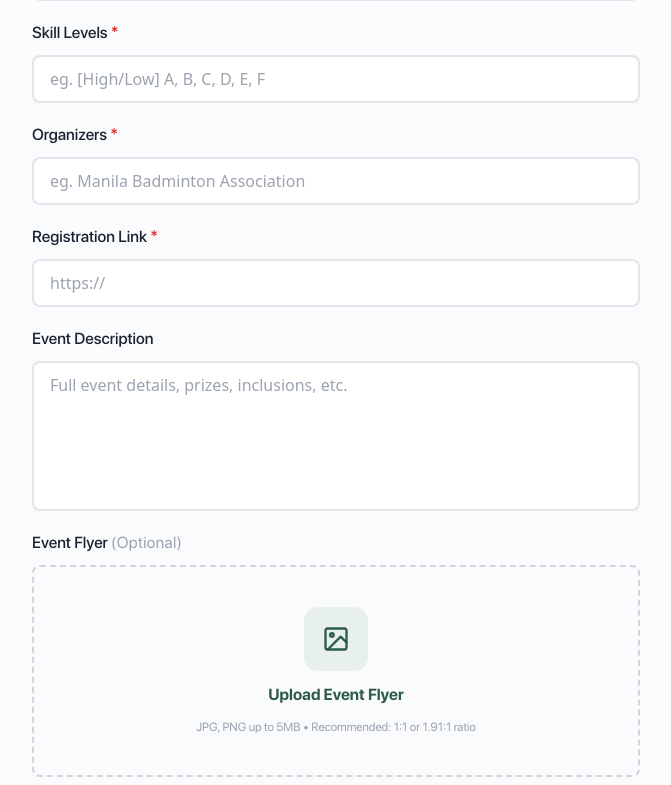
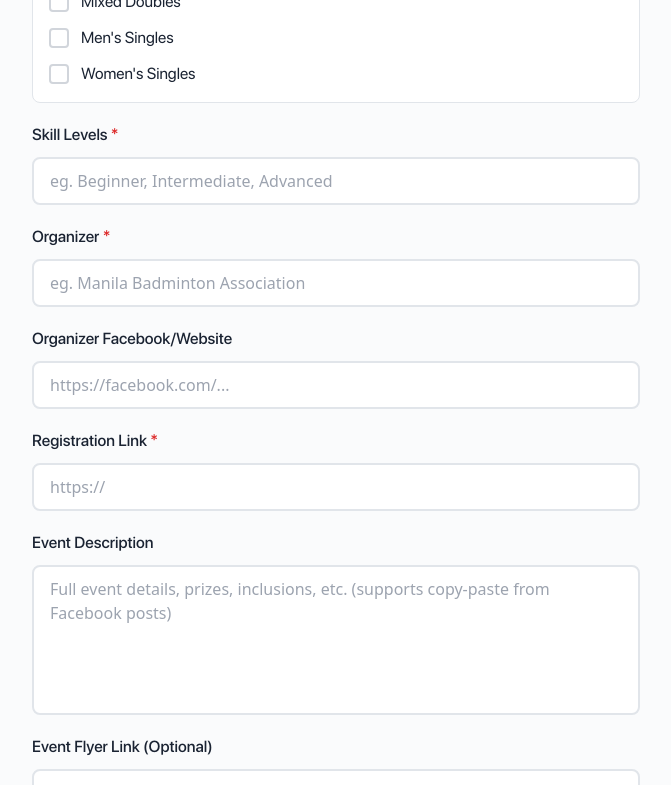
Before and after one commit to airemcs/shuttleboard, a React (Vite) app: page /submit in a window 1280 px wide. Shown: the part 840-1625 px from the top of the page, without its empty margins (304-975 px from the left). Built offline with nearby package versions, Linux system fonts and the light colour scheme.

Commit message:
Implement Formspree

```diff
--- a/src/components/Button.tsx
+++ b/src/components/Button.tsx
@@ -20,48 +20,21 @@ const baseStyles = `
   cursor-pointer
   flex
   justify-center
+  disabled:opacity-50
+  disabled:cursor-not-allowed
 `;
 
 const sizeStyles: Record<ButtonSize, string> = {
-  md: `
-    px-4 py-3
-    text-base
-  `,
-  lg: `
-    w-full
-    px-5 py-3
-    text-base
-  `,
-  xl: `
-    w-full
-    px-6 py-4
-    text-md
-  `,
+  md: `px-4 py-3 text-base`,
+  lg: `w-full px-5 py-3 text-base`,
+  xl: `w-full px-6 py-4 text-md`,
 };
 
 const variantStyles: Record<ButtonVariant, string> = {
-  primary: `
-    bg-primary-green
-    text-white
-    hover:bg-primary-green-hover
-  `,
-  secondary: `
-    hover:bg-surface-hover
-    text-foreground
-  `,
-  ghost: `
-    bg-surface-hover
-    hover:bg-background-alt
-    text-foreground
-  `,
-  neutral: `
-    bg-surface
-    text-primary-green
-    font-regular
-    border-1
-    border-[#E1E5EA]
-    hover:bg-surface-hover
-  `
+  primary: `bg-primary-green text-white hover:bg-primary-green-hover disabled:hover:bg-primary-green`,
+  secondary: `hover:bg-surface-hover text-foreground`,
+  ghost: `bg-surface-hover hover:bg-background-alt text-foreground`,
+  neutral: `bg-surface text-primary-green font-semibold border-1 border-[#E1E5EA] hover:bg-surface-hover`,
 };
 
 export default function Button({
@@ -72,16 +45,24 @@ export default function Button({
   iconPosition = "left",
   className = "",
   children,
+  type = "button",
+  disabled,
   ...props
 }: ButtonProps) {
   const content = text ?? children;
 
   return (
-    <button className={`${baseStyles} ${sizeStyles[size]} ${variantStyles[variant]} ${className}`} {...props}>
+    <button
+      type={type}
+      disabled={disabled}
+      className={`${baseStyles} ${sizeStyles[size]} ${variantStyles[variant]} ${className}`}
+      {...props}
+    >
       <span className={`inline-flex items-center gap-2 ${iconPosition === "right" ? "flex-row-reverse" : ""}`}>
         {icon}
         {content}
       </span>
     </button>
   );
+
 }
--- a/src/pages/Submission.tsx
+++ b/src/pages/Submission.tsx
@@ -1,12 +1,13 @@
 import { useState } from "react";
-import Navbar from "@/components/Navbar"
+import { Link } from "react-router-dom";
+import Navbar from "@/components/Navbar";
 import Footer from "@/components/Footer";
 import Input from "@/components/Input";
 import Select from "@/components/Select";
 import CheckboxGroup from "@/components/CheckboxGroup";
 import TextArea from "@/components/TextArea";
-import FileUpload from "@/components/FileUpload";
-import Button from "@/components/Button"
+import Button from "@/components/Button";
+import { FiCheckCircle } from "react-icons/fi";
 
 const categoryOptions = [
   { value: "mens-doubles", label: "Men's Doubles" },
@@ -18,13 +19,98 @@ const categoryOptions = [
 
 const eventTypeOptions = [
   { value: "tournament", label: "Tournament" },
+  { value: "league", label: "League" },
+  { value: "open-play", label: "Open Play" },
 ];
 
 export default function Submission() {
   const [eventType, setEventType] = useState("");
   const [categories, setCategories] = useState<string[]>([]);
   const [description, setDescription] = useState("");
-  // const [flyer, setFlyer] = useState<File | null>(null);
+  const [isSubmitting, setIsSubmitting] = useState(false);
+  const [isSuccess, setIsSuccess] = useState(false);
+  const [error, setError] = useState("");
+
+  const handleSubmit = async (e: React.FormEvent<HTMLFormElement>) => {
+    e.preventDefault();
+    setIsSubmitting(true);
+    setError("");
+
+    const form = e.currentTarget;
+    const formData = new FormData(form);
+
+    // Add select and checkbox values manually since they're custom components
+    formData.set("eventType", eventType);
+    formData.set("categories", categories.join(", "));
+    formData.set("description", description);
+
+    try {
+      const response = await fetch("https://formspree.io/f/xgoowdpp", {
+        method: "POST",
+        body: formData,
+        headers: {
+          Accept: "application/json",
+        },
+      });
+
+      if (response.ok) {
+        setIsSuccess(true);
+        form.reset();
+        setEventType("");
+        setCategories([]);
+        setDescription("");
+      } else {
+        const data = await response.json();
+        setError(data?.errors?.[0]?.message || "Something went wrong. Please try again.");
+      }
+    } catch {
+      setError("Something went wrong. Please try again.");
+    } finally {
+      setIsSubmitting(false);
+    }
+  };
+
+  // Success state
+  if (isSuccess) {
+    return (
+      <div className="min-h-screen bg-[#FAFBFC]">
+        <div className="w-full bg-white border-b border-[#E1E5EA]">
+          <div className="mx-auto max-w-7xl px-4 sm:px-6 md:px-8">
+            <Navbar />
+          </div>
+        </div>
+
+        <div className="mx-auto max-w-7xl md:max-w-2xl px-4 sm:px-6 md:px-8 flex flex-col items-center justify-center gap-y-6 py-20">
+          <div className="size-20 bg-primary-green-light rounded-full flex items-center justify-center">
+            <FiCheckCircle className="size-10 text-primary-green" />
+          </div>
+          <span className="font-sf-bold text-2xl md:text-3xl text-primary-black text-center">
+            Event Submitted!
+          </span>
+          <span className="font-sf-regular text-secondary-black text-center max-w-md">
+            Thank you for your submission. We'll review it and add it to the directory within 24-48 hours.
+          </span>
+          <div className="flex flex-col sm:flex-row gap-3 mt-4">
+            <Link to="/events">
+              <Button variant="primary" size="lg" text="Browse Events" />
+            </Link>
+            <Button
+              variant="neutral"
+              size="lg"
+              text="Submit Another"
+              onClick={() => setIsSuccess(false)}
+            />
+          </div>
+        </div>
+
+        <div className="w-full bg-[#FAFBFC] border-t border-[#E1E5EA]">
+          <div className="mx-auto max-w-7xl px-4 sm:px-6 md:px-8">
+            <Footer />
+          </div>
+        </div>
+      </div>
+    );
+  }
 
   return (
     <div className="min-h-screen bg-[#FAFBFC]">
@@ -34,10 +120,15 @@ export default function Submission() {
         </div>
       </div>
 
-      <div className="mx-auto max-w-7xl md:max-w-2xl px-4 sm:px-6 md:px-8 flex flex-col gap-y-6 py-6 md:py-8">
+      <form
+        onSubmit={handleSubmit}
+        className="mx-auto max-w-7xl md:max-w-2xl px-4 sm:px-6 md:px-8 flex flex-col gap-y-6 py-6 md:py-8"
+      >
         <div className="flex flex-col">
           <span className="font-sf-bold text-2xl md:text-4xl text-primary-black">Submit an Event</span>
-          <span className="font-sf-regular text-sm md:text-lg text-secondary-black">Please ensure all information is accurate and complete before submitting.</span>
+          <span className="font-sf-regular text-sm md:text-lg text-secondary-black">
+            Please ensure all information is accurate and complete before submitting.
+          </span>
         </div>
 
         <div className="flex flex-col gap-y-5">
@@ -68,6 +159,15 @@ export default function Submission() {
             placeholder="eg. Manila Sports Complex"
           />
 
+          <Input
+            id="city"
+            name="city"
+            type="text"
+            label="City"
+            required
+            placeholder="eg. Manila"
+          />
+
           <Select
             id="type"
             label="Event Type"
@@ -92,22 +192,30 @@ export default function Submission() {
             type="text"
             label="Skill Levels"
             required
-            placeholder="eg. [High/Low] A, B, C, D, E, F"
+            placeholder="eg. Beginner, Intermediate, Advanced"
           />
 
           <Input
             id="organizer"
             name="organizer"
             type="text"
-            label="Organizers"
+            label="Organizer"
             required
             placeholder="eg. Manila Badminton Association"
           />
 
           <Input
+            id="organizerLink"
+            name="organizerLink"
+            type="url"
+            label="Organizer Facebook/Website"
+            placeholder="https://facebook.com/..."
+          />
+
+          <Input
             id="registration"
             name="registration"
-            type="text"
+            type="url"
             label="Registration Link"
             required
             placeholder="https://"
@@ -117,27 +225,55 @@ export default function Submission() {
             id="description"
             name="description"
             label="Event Description"
-            placeholder="Full event details, prizes, inclusions, etc."
+            placeholder="Full event details, prizes, inclusions, etc. (supports copy-paste from Facebook posts)"
             value={description}
             onChange={(e) => setDescription(e.target.value)}
           />
 
-          <FileUpload
-            label="Event Flyer"
-            // onChange={setFlyer}
+          <Input
+            id="flyerLink"
+            name="flyerLink"
+            type="url"
+            label="Event Flyer Link (Optional)"
+            placeholder="https://drive.google.com/... or https://imgur.com/..."
           />
         </div>
 
+        {/* Error message */}
+        {error && (
+          <div className="p-4 bg-red-50 border border-red-200 rounded-lg">
+            <span className="text-sm text-red-600 font-sf-medium">{error}</span>
+          </div>
+        )}
+
+        {/* Mobile submit */}
         <div className="flex md:hidden flex-col gap-y-3 items-center">
-          <Button variant="primary" size="lg" text="Submit Event" />
-          <span className="font-sf-regular text-xs text-tertiary-black">Submissions are reviewed before publishing</span>
+          <Button
+            type="submit"
+            variant="primary"
+            size="lg"
+            text={isSubmitting ? "Submitting..." : "Submit Event"}
+            disabled={isSubmitting}
+          />
+          <span className="font-sf-regular text-xs text-tertiary-black">
+            Submissions are reviewed before publishing
+          </span>
         </div>
 
+        {/* Desktop submit */}
         <div className="hidden md:flex flex-col gap-y-3 items-center">
-          <Button variant="primary" size="xl" text="Submit Event" />
-          <span className="font-sf-regular text-base text-tertiary-black">Submissions are reviewed before publishing</span>
+          <Button
+            type="submit"
+            variant="primary"
+            size="xl"
+            text={isSubmitting ? "Submitting..." : "Submit Event"}
+            disabled={isSubmitting}
+          />
+          <span className="font-sf-regular text-base text-tertiary-black">
+            Submissions are reviewed before publishing
+          </span>
         </div>
-      </div>
+      </form>
 
       <div className="w-full bg-[#FAFBFC] border-t border-[#E1E5EA]">
         <div className="mx-auto max-w-7xl px-4 sm:px-6 md:px-8">
@@ -145,5 +281,5 @@ export default function Submission() {
         </div>
       </div>
     </div>
-  )
+  );
 }
```
